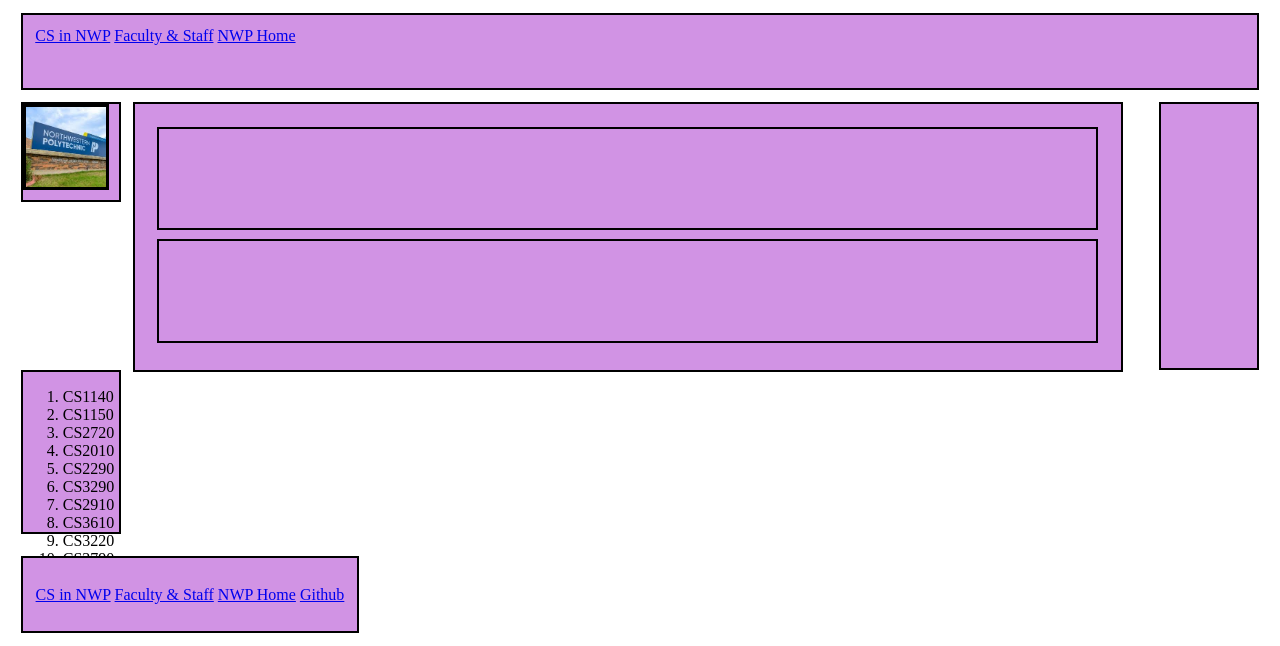
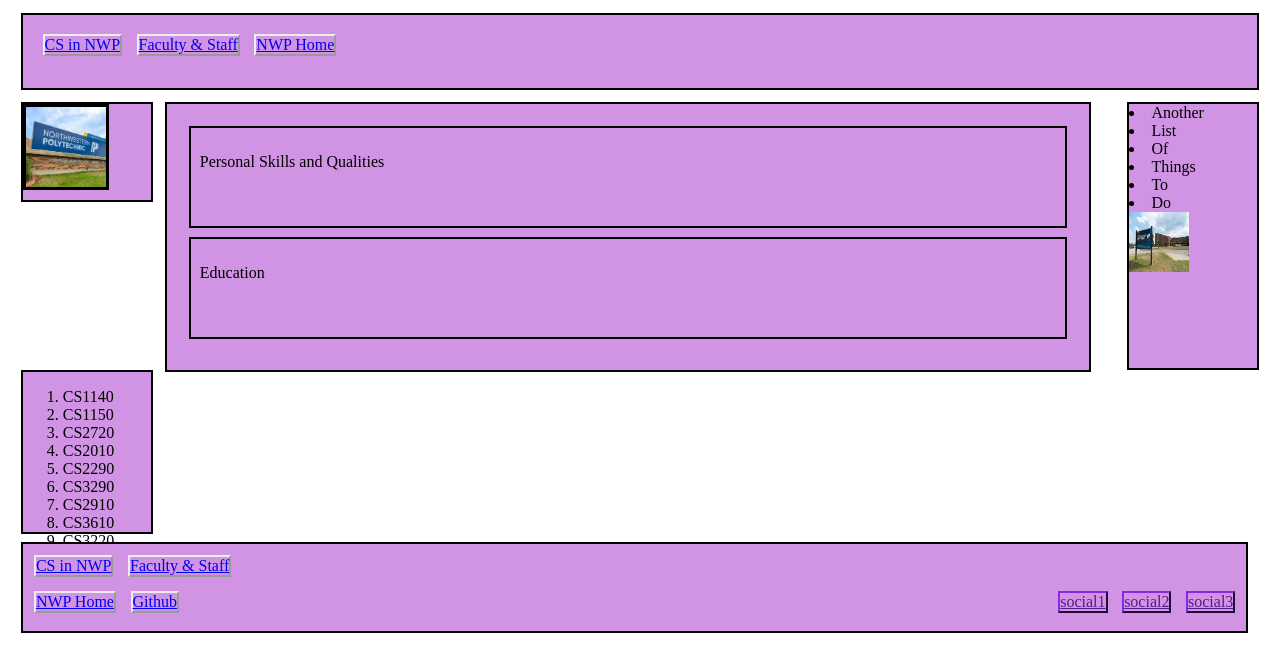
Before and after one commit to ConnorQR/cs3990w26_Roberts, a plain HTML site: page index.html in a window 1280 px wide. Shown: the part 154-800 px from the top of the page. Drawn offline with Linux system fonts and the light colour scheme.

Commit message:
im tired tails

```diff
--- a/Styles/styles.css
+++ b/Styles/styles.css
@@ -28,7 +28,7 @@ div.menu{
   margin-right: 1%;
   margin-bottom: 1%;
   margin-left: 1%;
-  width: 6em;
+  width: 8em;
   height: 6em;
   border-width: 2px;
   border-style: solid;
@@ -40,7 +40,7 @@ div.menu{
   position: absolute;
   margin-left: 1%;
   bottom: 7em;
-  width: 6em;
+  width: 8em;
   height: 10em;
   border-width: 2px;
   border-style: solid;
@@ -50,7 +50,7 @@ div.menu{
 
 .Aside3{
   float: right;
-  width: 6em;
+  width: 8em;
   height: 16.5em;
   border-width: 2px;
   border-style: solid;
@@ -60,7 +60,7 @@ div.menu{
 
 
 .MainContent{
-  width: 60em;
+  width: 56em;
   float: left;
   height: 15em;
   display: block;
@@ -97,14 +97,29 @@ div.menu{
   position: fixed;
   bottom: 0;
   margin: 1%;
-  width: auto;
-  height: 3em;
+  width: 76em;
+  height: 5em;
   display: block;
   border-width: 2px;
   border-style: solid;
-  padding: 1%;
+  padding: 0.3%;
   background-color: rgb(209, 147, 228);
 }
+
+.left{
+  float: left;
+  border-width: 2px;
+  border-style: outset;
+  margin: 0.6%;
+}
+
+.right{
+  float: right;
+  border-width: 2px;
+  border-style: outset;
+  margin: 0.6%;
+}
+
 
 p {
   color: rgb(0, 0, 0);
--- a/index.html
+++ b/index.html
@@ -33,9 +33,9 @@
 
   <body>
   <div class="menu">
-    <a href="https://www.nwpolytech.ca/departments/science" title="CS in NWP"> CS in NWP</a>
-    <a href="https://www.nwpolytech.ca/departments/science/faculty.html" title="Faculty & Staff"> Faculty & Staff</a>
-    <a href="https://www.nwpolytech.ca" title="NWP Home"> NWP Home</a>
+        <a href="https://www.nwpolytech.ca/departments/science" title="CS in NWP" class="left"> CS in NWP</a>
+        <a href="https://www.nwpolytech.ca/departments/science/faculty.html" title="Faculty & Staff" class="left"> Faculty & Staff</a>
+        <a href="https://www.nwpolytech.ca" title="NWP Home" class="left"> NWP Home</a>
   </div>
   <div class="Aside1">
     <img src="Images/NWP.jpg" Alt="A photo of NWP" class="me"
@@ -44,13 +44,26 @@
 
   <div class="MainContent">
     <div class="S1">
+      <p>
+        Personal Skills and Qualities
+      </p>
     </div>
     <div class="S2">
+      <p>
+        Education
+      </p>
     </div>
   </div>
 
   <div class="Aside3">
-
+    <li>Another</li>
+    <li>List</li>
+    <li>Of</li>
+    <li>Things</li>
+    <li>To</li>
+    <li>Do</li>
+    <a href="https://www.nwpolytech.ca"><img src="Images/NWP 2.jpg" Alt="A photo of NWP" class="A3P"
+    width="60em" height="60em"/></a>
   </div>
 
   <div class="Aside2">
@@ -73,11 +86,14 @@
       <div id="Bottom"></div>
   </body>
   <div class="Footer">
-      <p>
-        <a href="https://www.nwpolytech.ca/departments/science" title="CS in NWP"> CS in NWP</a>
-        <a href="https://www.nwpolytech.ca/departments/science/faculty.html" title="Faculty & Staff"> Faculty & Staff</a>
-        <a href="https://www.nwpolytech.ca" title="NWP Home"> NWP Home</a>
-        <a href="https://github.com/ConnorQR" title="My Github Page"> Github</a>
-      </p>
+        <a href="https://www.nwpolytech.ca/departments/science" title="CS in NWP" class="left"> CS in NWP</a>
+        <a href="https://www.nwpolytech.ca/departments/science/faculty.html" title="Faculty & Staff" class="left"> Faculty & Staff</a>
+        <div style="clear: both;"></div>
+        <a href="https://www.nwpolytech.ca" title="NWP Home" class="left"> NWP Home</a>
+        <a href="https://github.com/ConnorQR" title="My Github Page" class="left"> Github</a>
+        <a href="" title="social3" class="right">social3</a>
+        <a href="" title="social2" class="right">social2</a>
+        <a href="" title="social1" class="right">social1</a>
+
   </div>
 </html>
```
Also changed, not shown: Images/NWP 2.jpg (added).
